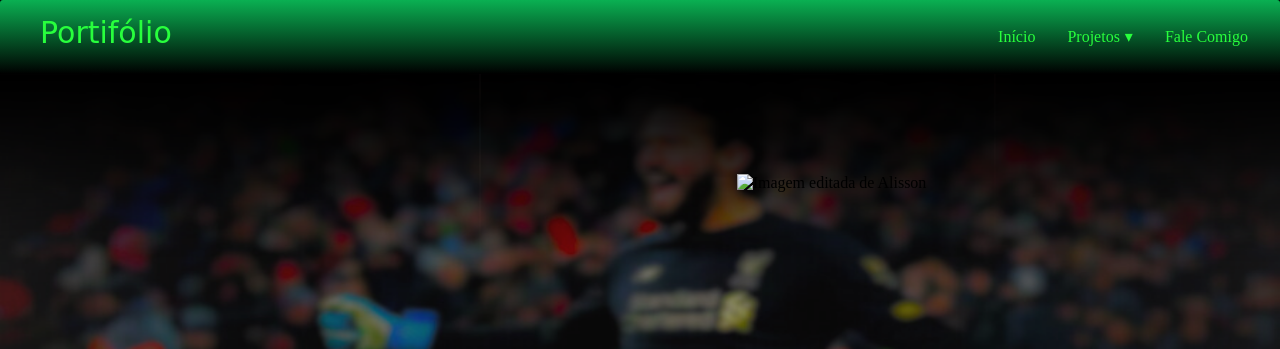
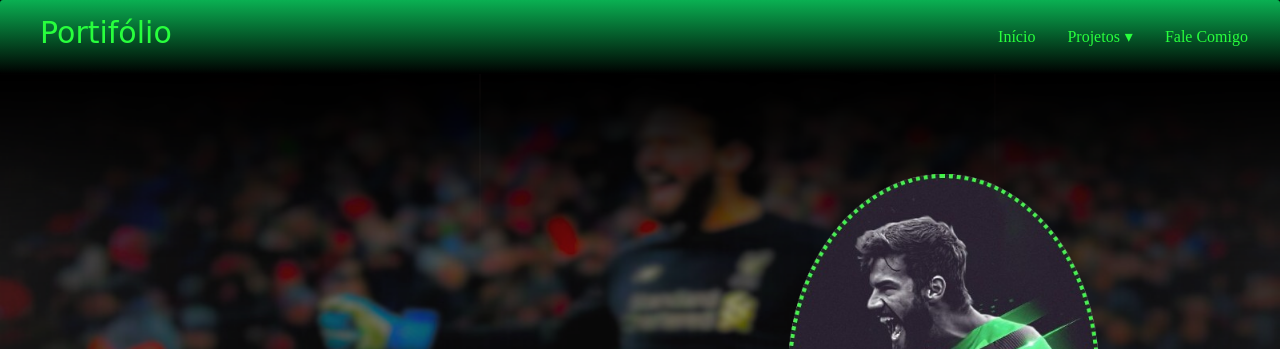
Before and after one commit to AlikeIFMA/portifolio-2, a plain HTML site: page index.html in a window 1280 px wide. Shown: the top 349 px of the page. Drawn offline with Linux system fonts and the light colour scheme; the site is published under a folder, as on GitHub Pages, so addresses that start at the root find nothing.

Commit message:
Update index.html

```diff
--- a/index.html
+++ b/index.html
@@ -6,7 +6,7 @@
     <title>Portifólio</title>
     <link rel="stylesheet" href="estilo.css">
     <link rel="stylesheet" href="JS.js">
-    <link rel="icon" type="image/x-icon" href="/imagens/icone.ico">
+    <link rel="icon" type="image/x-icon" href="imagens/icone.ico">
 
 </head>
 <body>
@@ -34,7 +34,7 @@
         </div>
 
         <div class="imagem01">
-            <img class="imagem1" src="/imagens/EditAlisson.png" alt="Imagem editada de Alisson">
+            <img class="imagem1" src="imagens/EditAlisson.png" alt="Imagem editada de Alisson">
         </div>
 
 
```
